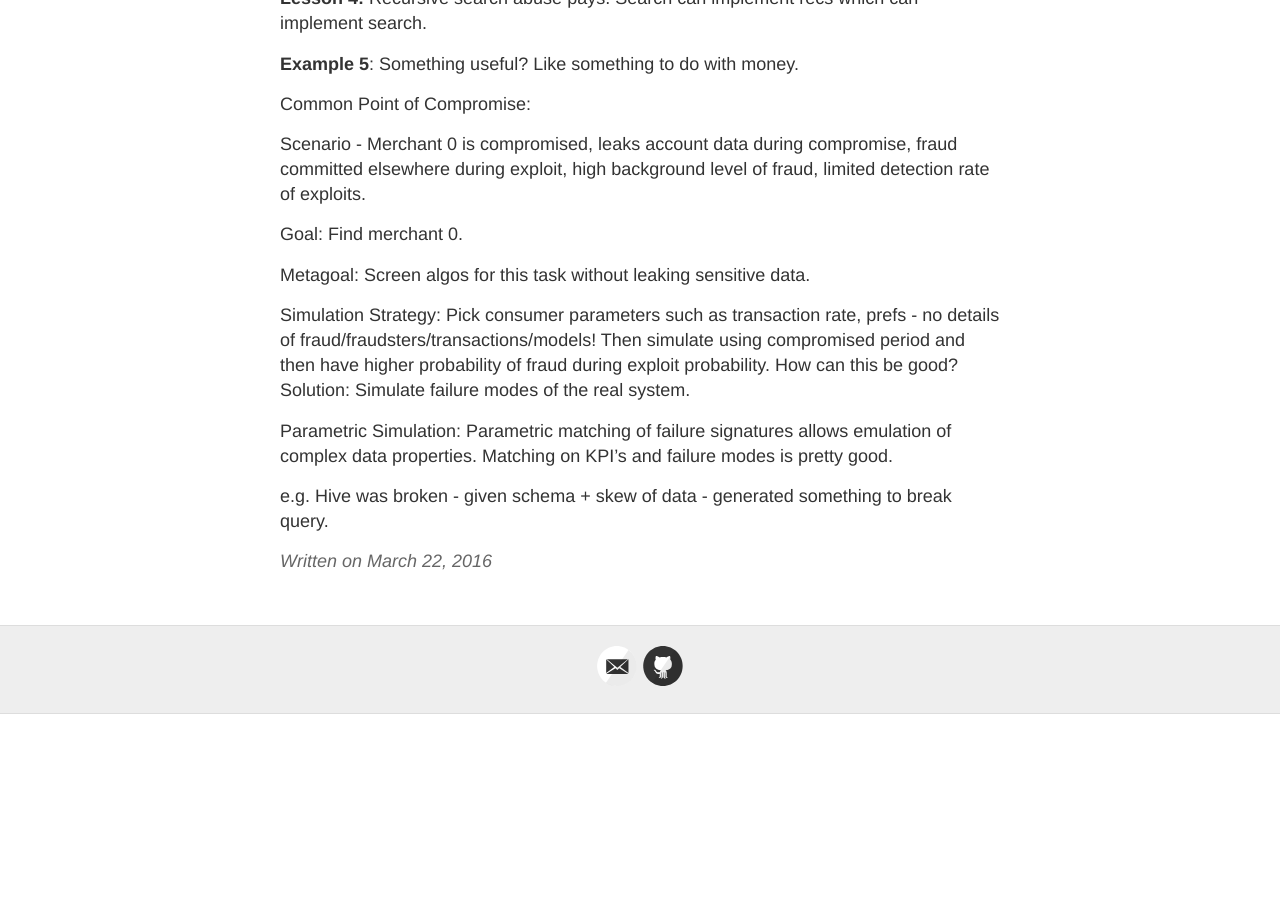
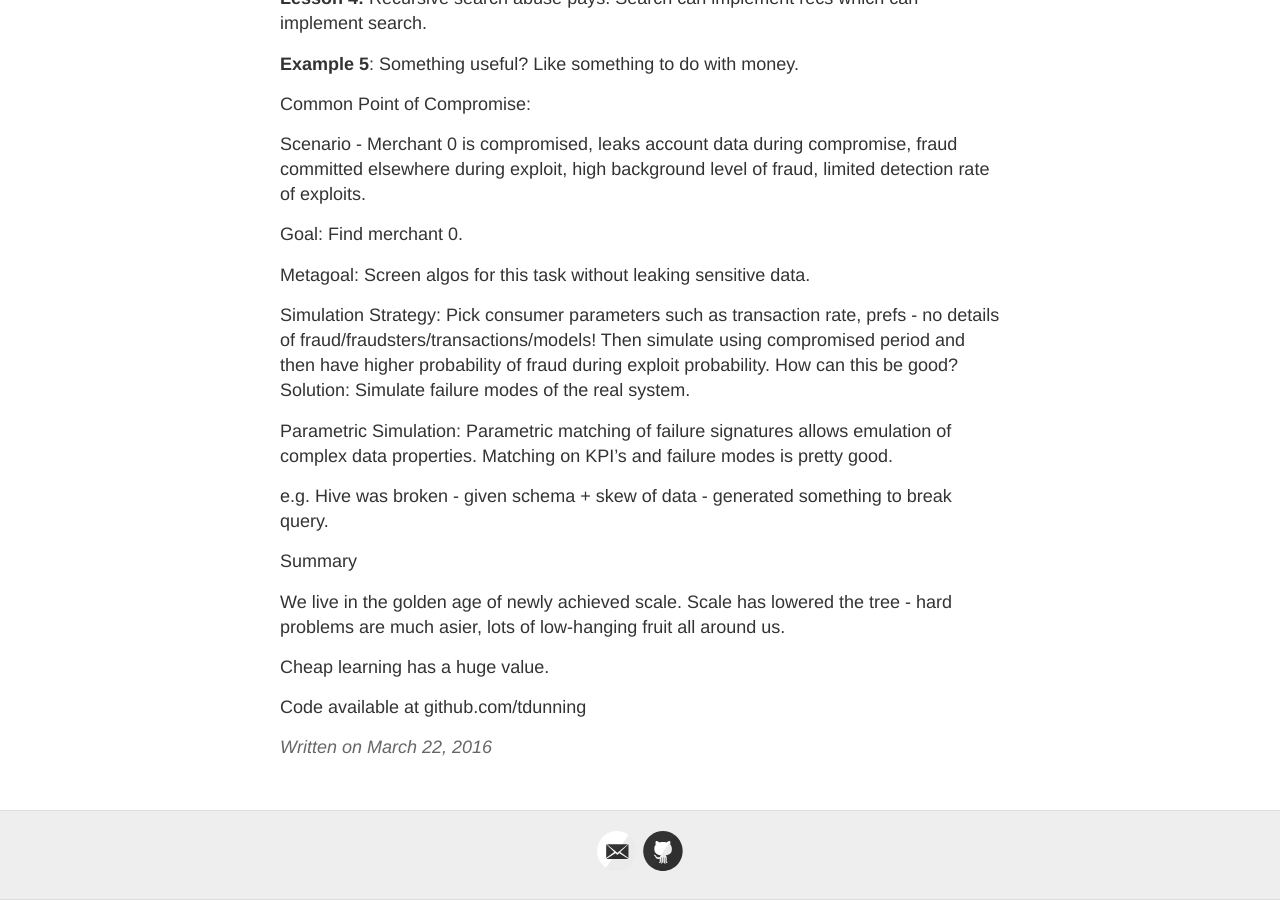
Before and after one commit to RONNCC/ronncc.github, a Jekyll site: the page built from _posts/2016-3-22-mapr-talk-march-22-2016.md, in a window 1280 px wide and 900 px high, scrolled down 1961 px. Built offline with Jekyll 4.4.1, drawn with Linux system fonts in a browser that asks for light colours; comment, search, counter and statistics services are not loaded; before the commit the page ends 2675 px from its top, so only the background shows below that.

Commit message:
update from Jekyller

```diff
--- a/_posts/2016-3-22-mapr-talk-march-22-2016.md
+++ b/_posts/2016-3-22-mapr-talk-march-22-2016.md
@@ -98,3 +98,11 @@ Simulation Strategy: Pick consumer parameters such as transaction rate, prefs -
 Parametric Simulation: Parametric matching of failure signatures allows emulation of complex data properties. Matching on KPI's and failure modes is pretty good.
 
 e.g. Hive was broken - given schema  + skew of data - generated something to break query.
+
+Summary
+
+We live in the golden age of newly achieved scale. Scale has lowered the tree - hard problems are much asier, lots of low-hanging fruit all around us.
+
+Cheap learning has a huge value.
+
+Code available at github.com/tdunning
```
Also changed, not shown: other parts of _posts/2016-3-22-mapr-talk-march-22-2016.md (+1 -1 lines).
